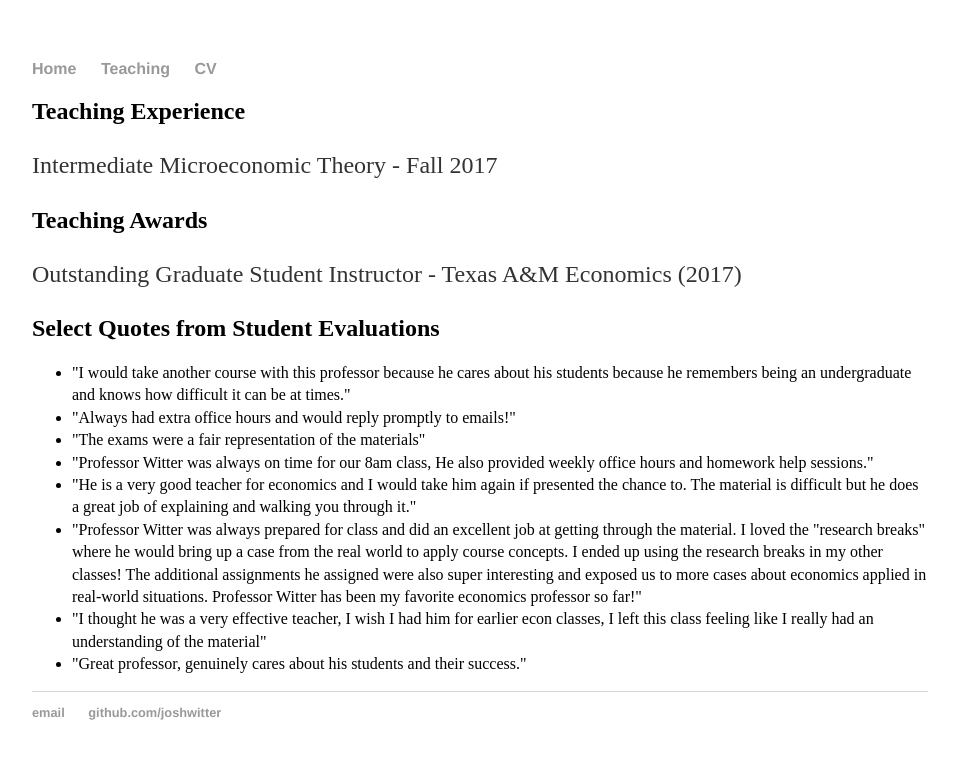
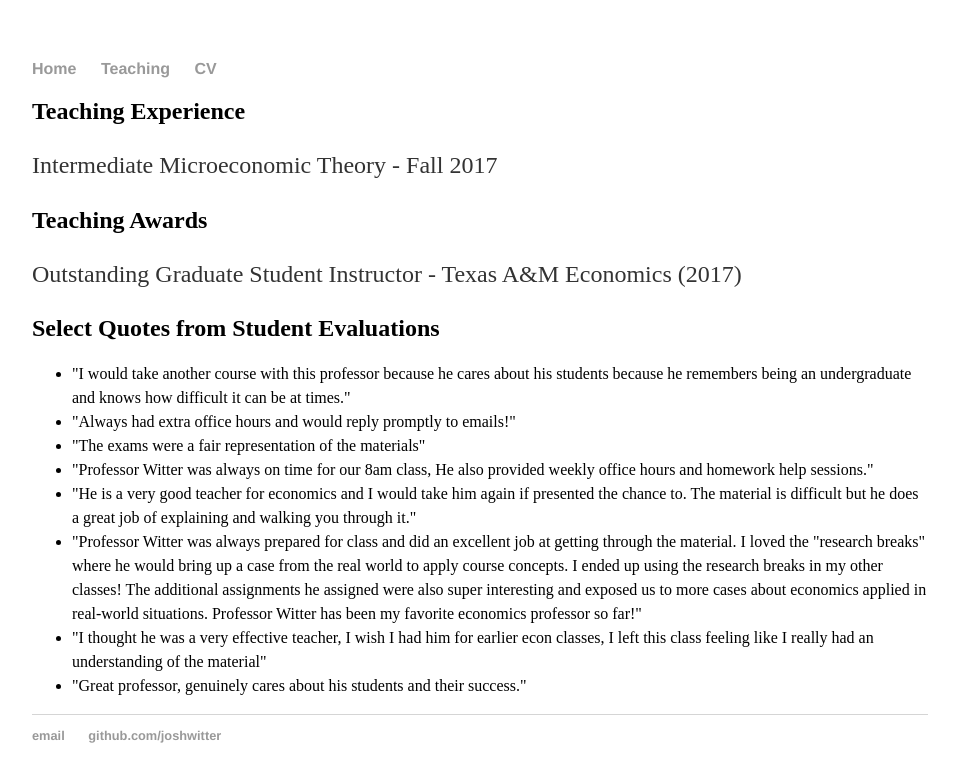
Before and after one commit to joshwitter/joshwitter.github.io, a Jekyll site: the page built from teaching/index.html, in a window 1280 px wide. Shown: the top 782 px of the page, without its empty margins (160-1119 px from the left). Built offline with Jekyll 4.4.1, drawn with Linux system fonts in a browser that asks for light colours.

Commit message:
Update index.html

```diff
--- a/teaching/index.html
+++ b/teaching/index.html
@@ -10,7 +10,7 @@ title: Teaching
 	  <p> Outstanding Graduate Student Instructor - Texas A&M Economics (2017) </p>
 
 <h2> Select Quotes from Student Evaluations </h3>
- <ul style="line-height:1.4;">
+ <ul style="line-height:1.5;">
     <li> "I would take another course with this professor because he cares about his students because he remembers
   being an undergraduate and knows how difficult it can be at times." </li>
 
```
